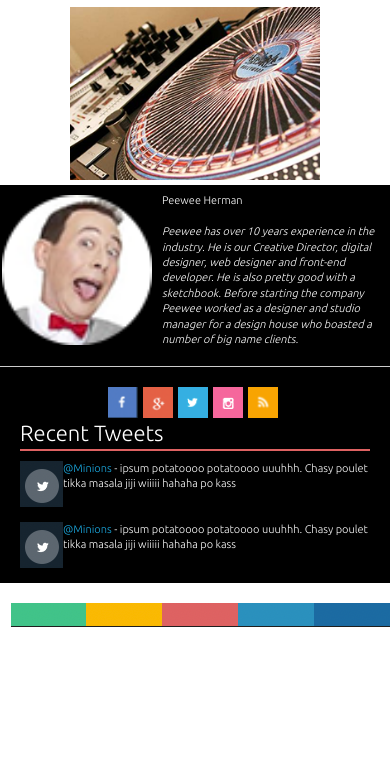
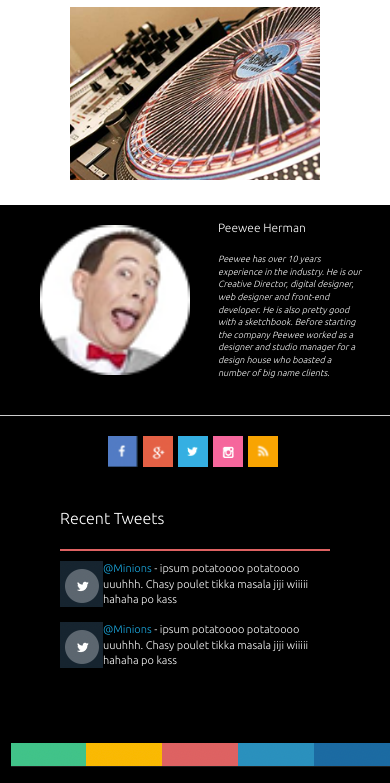
Before and after one commit to kaleytsangbcit/lab03_group, a website built with Parcel: page index.html in a window 390 px wide. Shown: the part 5113-5896 px from the top of the page. Before the commit the page ends 5740 px from the top, so only its background shows below. Built offline with nearby package versions, Linux system fonts and the light colour scheme.

Commit message:
Add tablet version for lower part

```diff
--- a/css/main.css
+++ b/css/main.css
@@ -416,6 +416,7 @@
 
   footer {
     background-color:black;
+    padding-bottom: 40px;
   }
 
    .page__footer {
@@ -450,7 +451,8 @@
    }
 
    footer .heading {
-     font-size:22px;
+     font-size:12px;
+     padding-bottom: 20px;
    }
 
    .column-span-about .heading {
@@ -568,9 +570,13 @@
     color:white;
   }
 
+  .footer-bar {
+    position: absolute;
+    right: 0;
+  }
+
    .footer-bar img {
-   float: right;
-   bottom: 8px;
+    bottom: 8px;
    }
 
    figure {
@@ -583,8 +589,7 @@
 
 /* Mobile */
 
-
-   @media screen and (max-width: 600px) {
+   @media screen and (max-width: 39.9375em) {
     .projects {
       grid-template-columns: repeat(1, 1fr);
       margin: auto;
@@ -599,8 +604,24 @@
       display:none;
     }
 
+    .portrait {
+      margin: 20px;
+    }
+
+    .portrait_intro p {
+      font-size: 12px;
+    }
+
+    .portrait_intro p:nth-child(2) {
+      font-size: 9px;
+    }
+
+    .column-span-recent {
+      margin: 40px;
+    }
+
     .column-span-recent .heading {
-      font: 12pt;
+      font-size: 12pt;
     }
 
     .footer-content-row {
@@ -616,4 +637,5 @@
       width: 150px;
       height: 150px;
     }
+
   }
```
